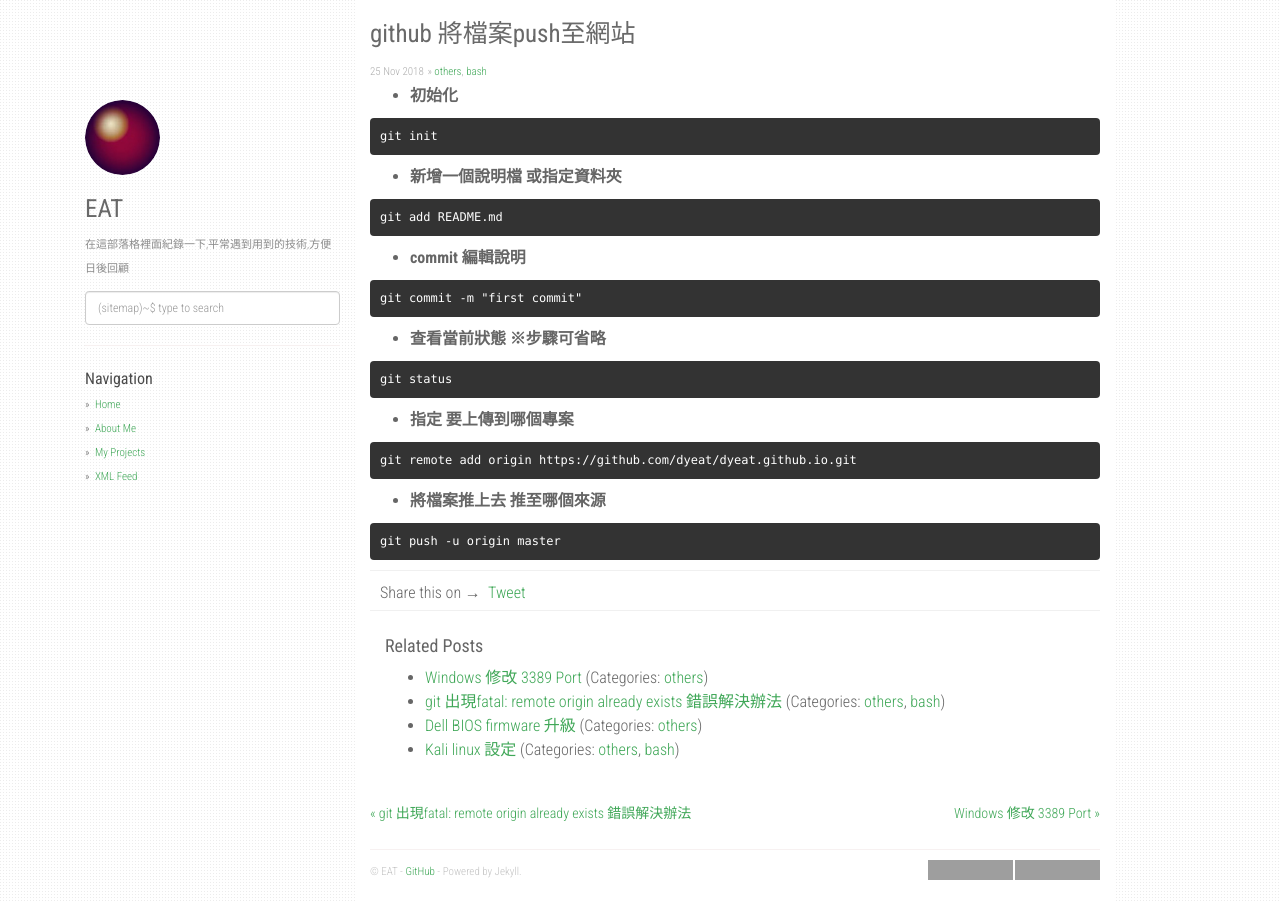
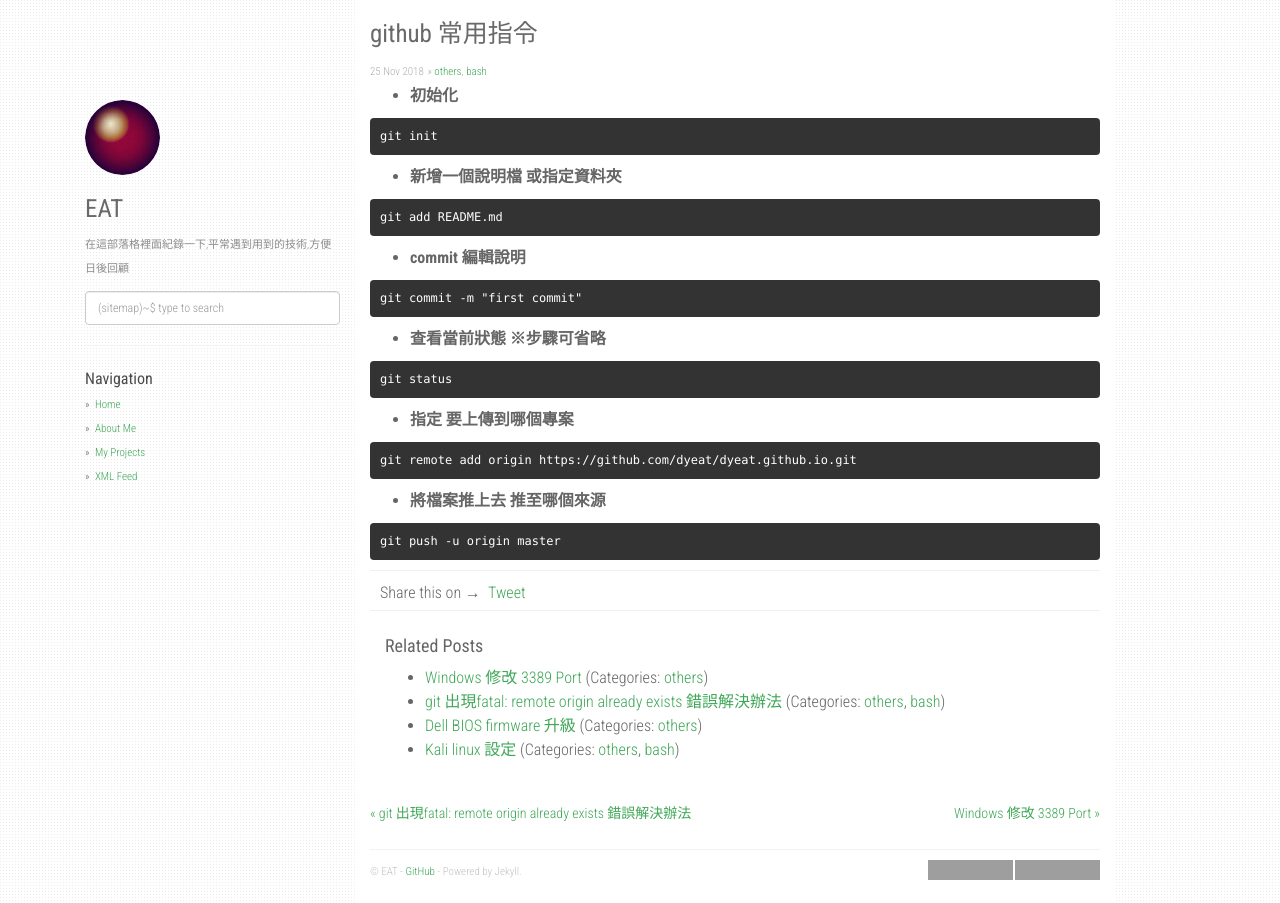
Before and after one commit to dyeat/dyeat.github.io, a Jekyll site: the page built from _posts/2018-11-25-github 常用指令.md, in a window 1280 px wide. Built offline with Jekyll 4.4.1, drawn with Linux system fonts in a browser that asks for light colours; nearby versions of some CDN libraries; comment, search, counter and statistics services are not loaded; grey boxes are pictures that could not be loaded.

Commit message:
Update 2018-11-25-github 常用指令.md

```diff
--- a/_posts/2018-11-25-github 常用指令.md
+++ b/_posts/2018-11-25-github 常用指令.md
@@ -1,6 +1,6 @@
 ---
 layout: post
-title: "github 將檔案push至網站"
+title: "github 常用指令"
 date: 2018-11-25 22:51:02 +0800
 categories: [others, bash]
 tags: [github]
```
